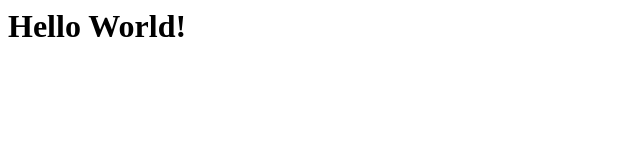
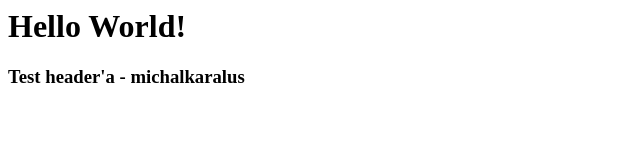
Before and after one commit to paulakrzysztofek/paulakrzysztofek.github.io, a plain HTML site: page index.html in a window 1280 px wide. Shown: the whole page, without its empty margins (0-640 px from the left). Drawn offline with Linux system fonts and the light colour scheme.

Commit message:
add new header 2

```diff
--- a/index.html
+++ b/index.html
@@ -1 +1,2 @@
 <h1>Hello World!</h1>
+<h3>Test header'a - michalkaralus</h3>
```
